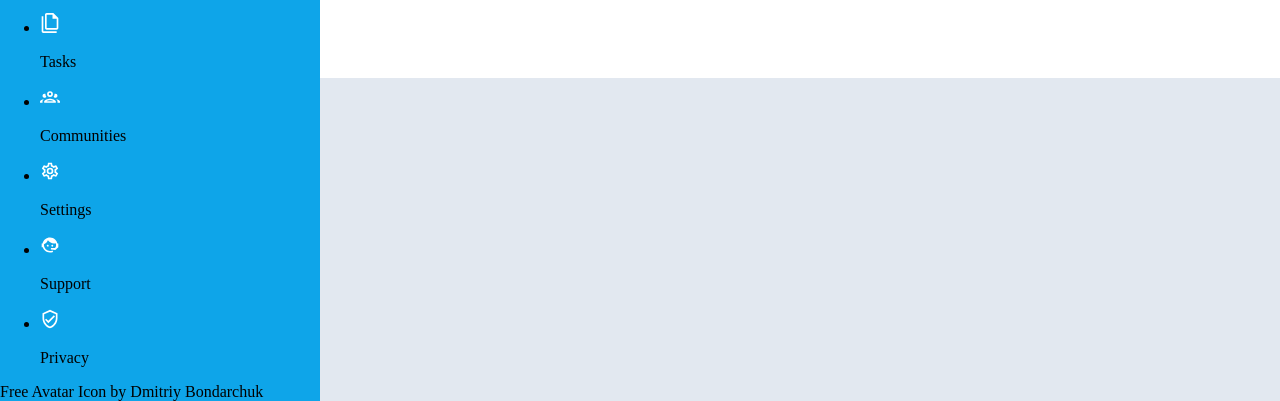
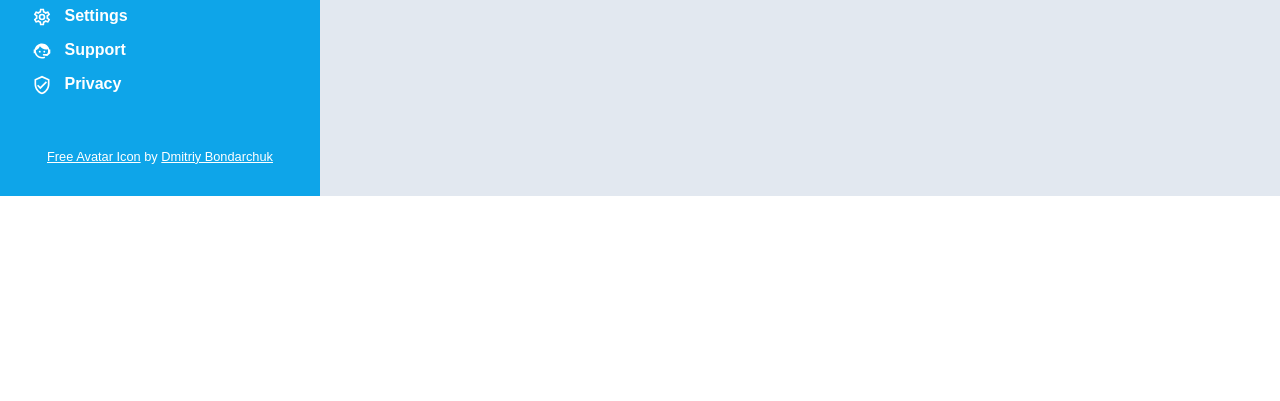
Before and after one commit to Darknab/admin-dashboard, a plain HTML site: page index.html in a window 1280 px wide. Shown: the part 404-805 px from the top of the page. Drawn offline with Linux system fonts and the light colour scheme.

Commit message:
Complete main styles of the nav

```diff
--- a/style.css
+++ b/style.css
@@ -10,18 +10,15 @@
 
 body {
     margin: 0;
+    font-family: Arial, Helvetica, sans-serif;
 }
 
-a,
-a:visited {
-    color: black;
-    text-decoration: none;
-}
+
 
 .wrapper {
     display: grid;
     grid-template-columns: repeat(4, 1fr);
-    height: 100vh;
+
 }
 
 .header {
@@ -30,6 +27,12 @@ a:visited {
     grid-template-columns: 2fr 1fr;
     padding: 1em 2em;
     align-items: center;
+}
+
+.header a,
+;header a:visited {
+    color: black;
+    text-decoration: none;
 }
 
 .user-info {
@@ -91,7 +94,41 @@ a:visited {
 .nav {
     background-color: var(--blue);
     grid-row: 1 / 3;
+    color: white;
+    padding: 2em;
+    display: grid;
+    row-gap: 2em;
 }
+
+.nav h2,
+.nav p {
+    display: inline-block;
+    margin-left: 1em;
+    font-weight: 700;
+    padding: 0;
+    margin: .5em;
+}
+
+.nav img {
+    vertical-align: middle;
+}
+
+.nav ul {
+    list-style: none;
+    padding: 0;
+}
+
+.author {
+    font-size: .8rem;
+    margin-top: auto;
+    text-align: center;
+}
+
+.author a,
+.author a:visited {
+    color: inherit;
+}
+
 
 .projects {
     background-color: var(--light-grey);
```
